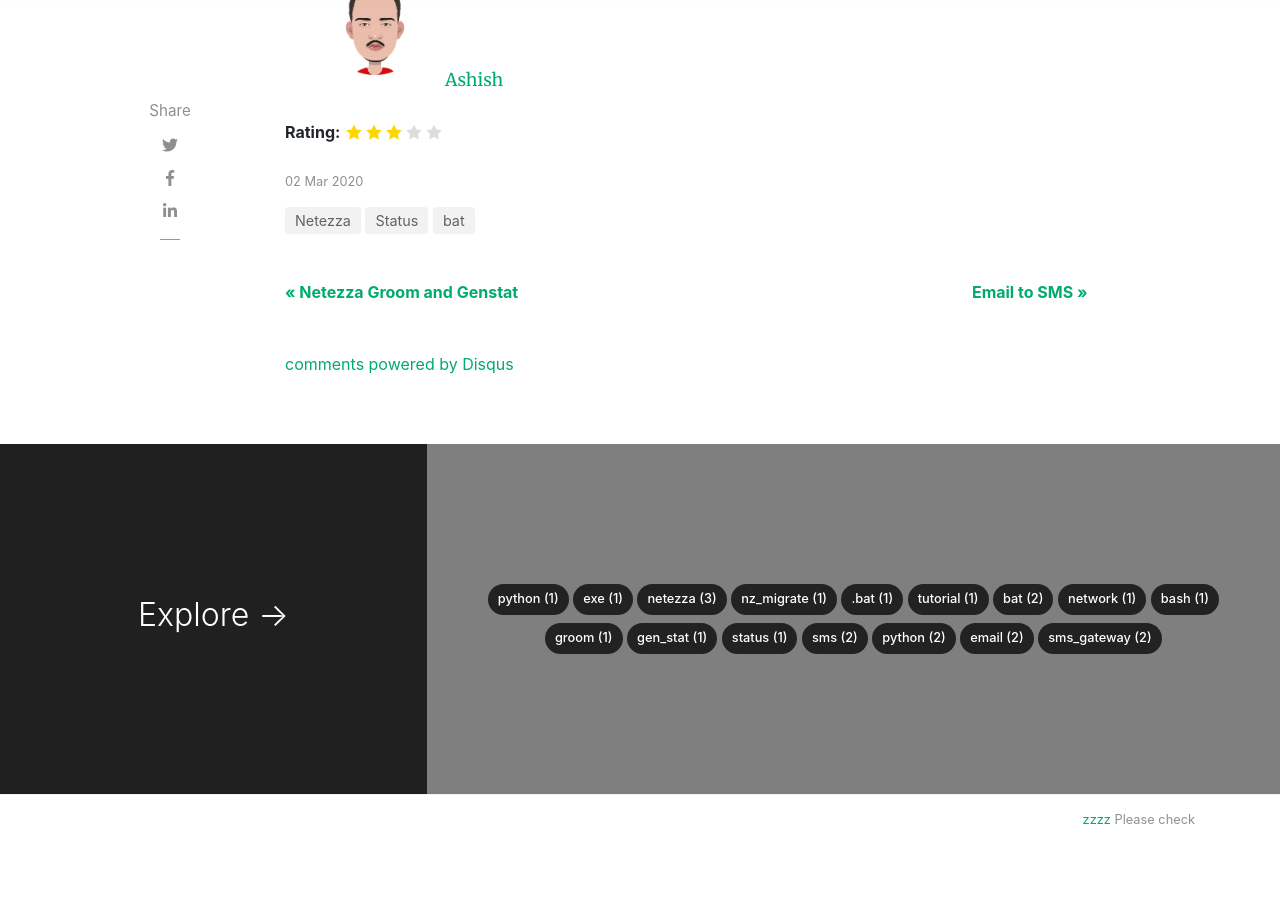
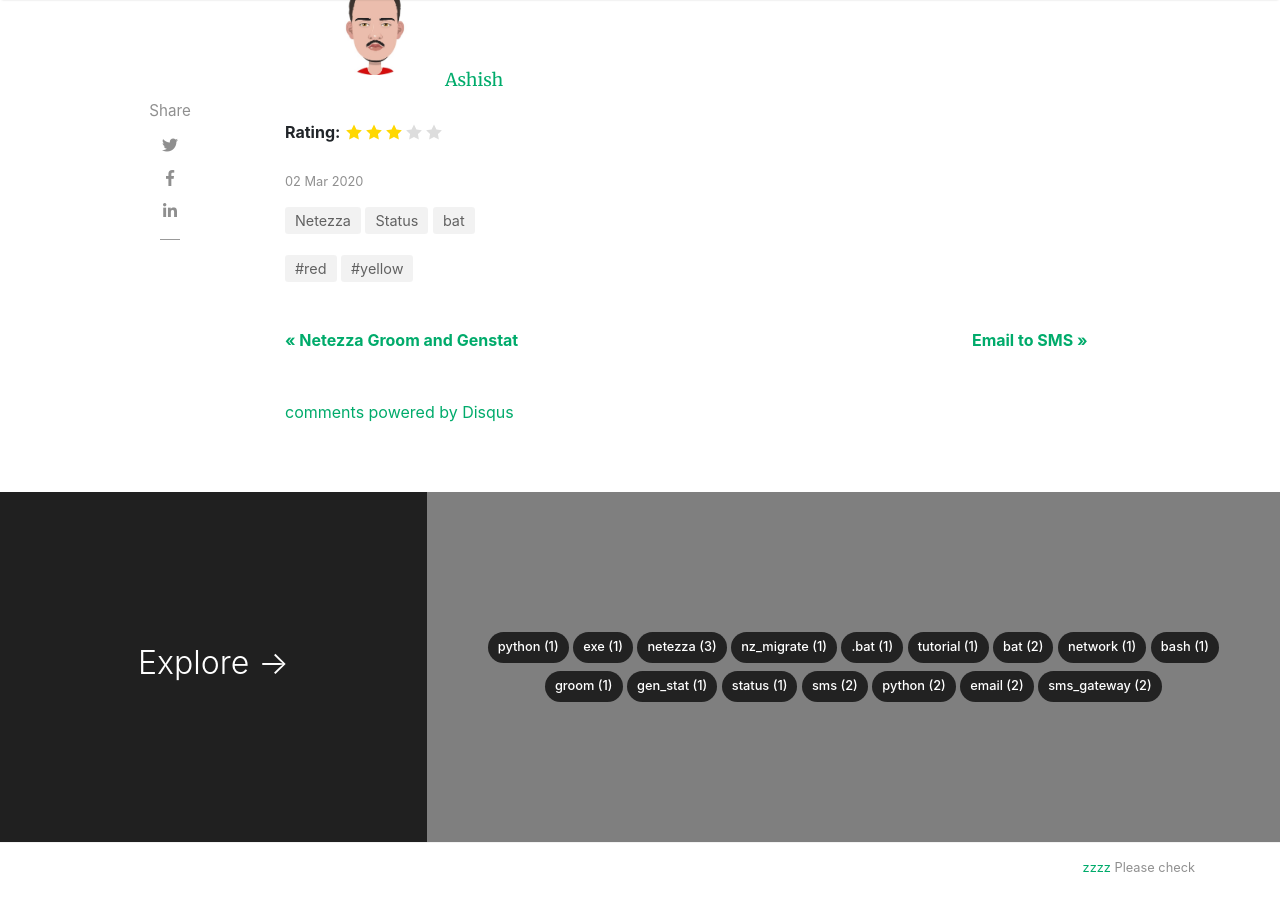
Before and after one commit to ashish-choudhari/weblog, a Jekyll site: the page built from _posts/2020-03-02-monitoring-server-status.md, in a window 1280 px wide and 900 px high, scrolled down 2837 px. Built offline with Jekyll 4.4.1, drawn with Linux system fonts in a browser that asks for light colours; nearby versions of some CDN libraries; comment, search, counter and statistics services are not loaded.

Commit message:
made changes

```diff
--- a/_posts/2020-03-02-monitoring-server-status.md
+++ b/_posts/2020-03-02-monitoring-server-status.md
@@ -4,6 +4,7 @@
 author: ashish
 categories: [ bat, Netezza,Status ]
 image: assets/images/12.jpg
+tags: [red, yellow]
 rating: 3
 ---
 Monitoring the server is very important task but if you can receive the
```
